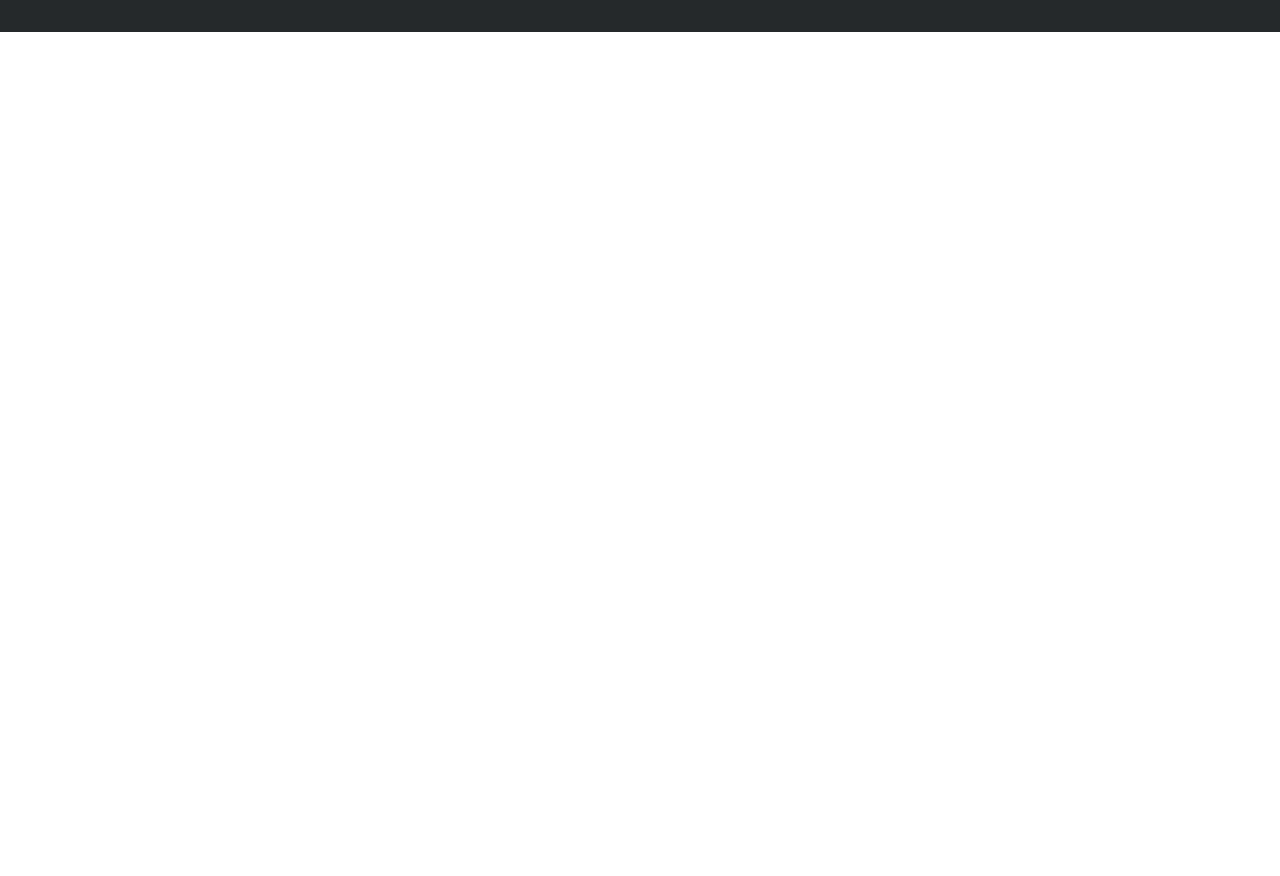
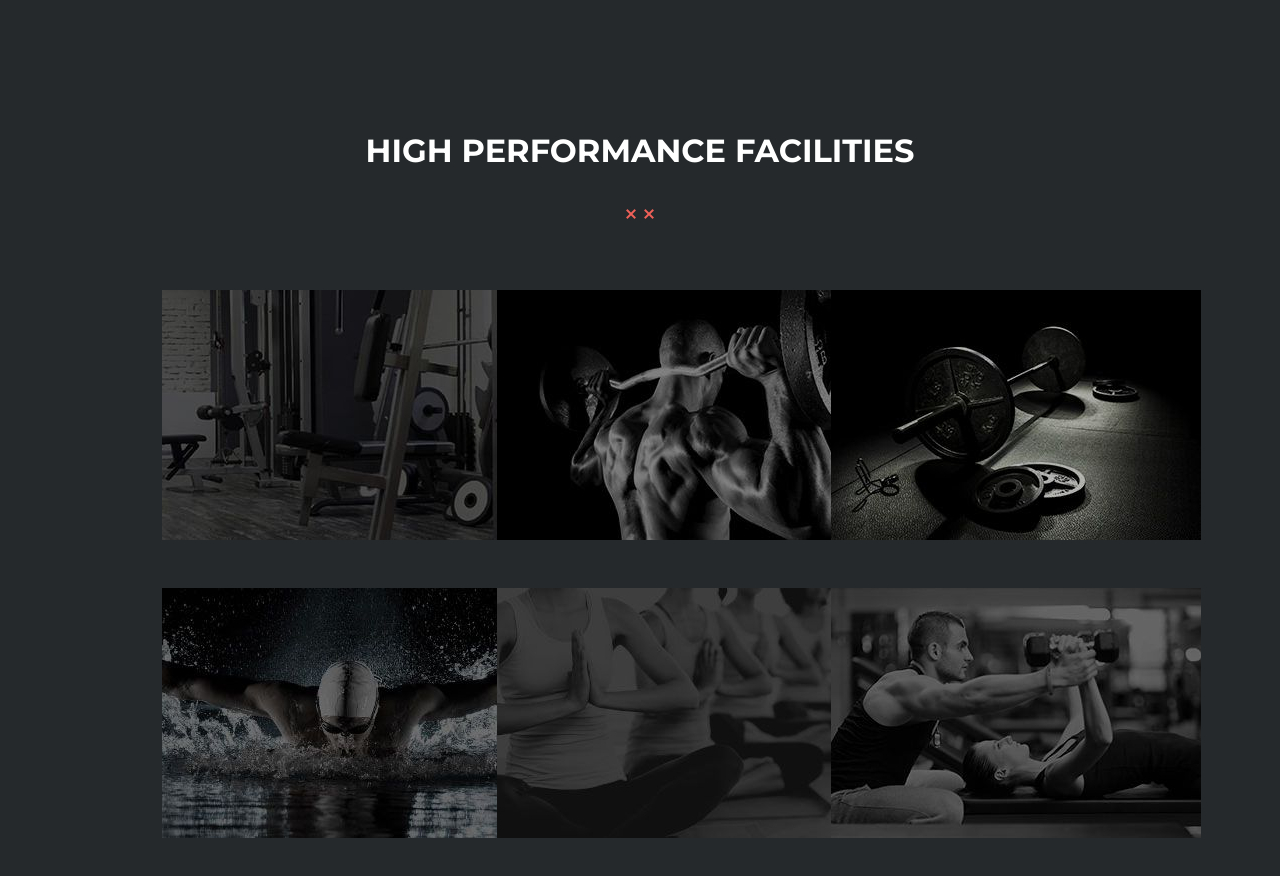
Before and after one commit to Bufal8/proj-html-vuejs, a Vue app: page / in a window 1280 px wide. Shown: the part 2820-3696 px from the top of the page. Before the commit the page ends 2852 px from the top, so only its background shows below. Built offline with nearby package versions, Linux system fonts and the light colour scheme.

Commit message:
Creazione componente high performance

```diff
--- /dev/null
+++ b/src/components/PageHighPerformance.vue
@@ -0,0 +1,63 @@
+<script>
+
+export default {
+    name : "PageResultsCard",
+}
+</script>
+
+<template>
+    <div class="container-fluid">
+        <div class="title">
+            <h2>HIGH PERFORMANCE FACILITIES</h2>
+            <img src="../assets/images/divider-xx-red.png" alt="">
+        </div>
+        <div class="row riga row-cols-3 g-5">
+
+            <div class="img-performance col">
+                <img src="../assets/images/home-image1.jpg" alt="">
+            </div>
+            <div class="img-performance col">
+                <img src="../assets/images/home-image2.jpg" alt="">
+            </div>
+            <div class="img-performance col">
+                <img src="../assets/images/home-image3.jpg" alt="">
+            </div>
+            <div class="img-performance col">
+                <img src="../assets/images/home-image4.jpg" alt="">
+            </div>
+            <div class="img-performance col">
+                <img src="../assets/images/home-image54.jpg" alt="">
+            </div>
+            <div class="img-performance col">
+                <img src="../assets/images/home-image6.jpg" alt="">
+            </div>
+        </div>
+    </div>
+
+</template>
+
+<style scoped lang="scss">
+@use '../styles/general.scss';
+@use '../styles/partials/variables.scss';
+@import '../styles/partials/variables';
+
+.container-fluid{
+    background-color: $secondo;
+    color: $quarto;
+    padding-bottom: 100px;
+    .title{
+        text-align: center;
+        padding-top: 100px;
+        padding-bottom: 20px;
+        h2{
+            padding-bottom: 25px;
+            font-weight: 700
+        }
+    }
+    .riga{
+        width: 80%;
+        margin: 0 auto;
+
+    }
+}
+</style>
--- a/src/components/PageMain.vue
+++ b/src/components/PageMain.vue
@@ -3,6 +3,7 @@ import PageDescription from './PageDescription.vue';
 import PageSignUp   from './PageSignUp.vue';
 import PageIcons from './PageIcons.vue';
 import PageResultsCard from './PageResultsCard.vue'
+import PageHighPerformance from './PageHighPerformance.vue';
 
 export default {
     name : "AppMain",
@@ -10,7 +11,8 @@ export default {
     PageDescription,
     PageSignUp,
     PageIcons,
-    PageResultsCard
+    PageResultsCard,
+    PageHighPerformance
 }
 }
 </script>
@@ -21,6 +23,7 @@ export default {
 <PageSignUp />
 <PageIcons />
 <PageResultsCard />
+<PageHighPerformance />
 
 </template>
 
```
